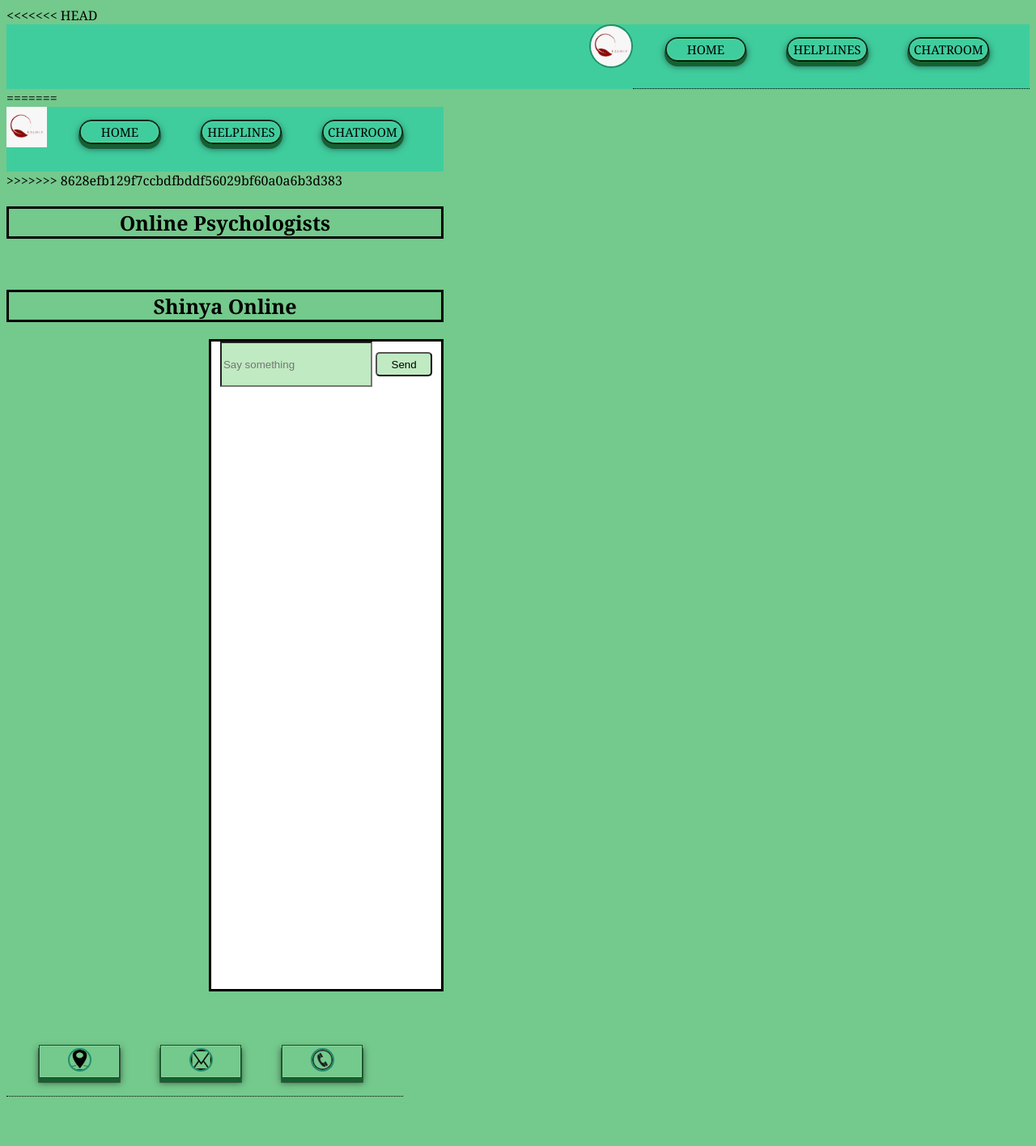
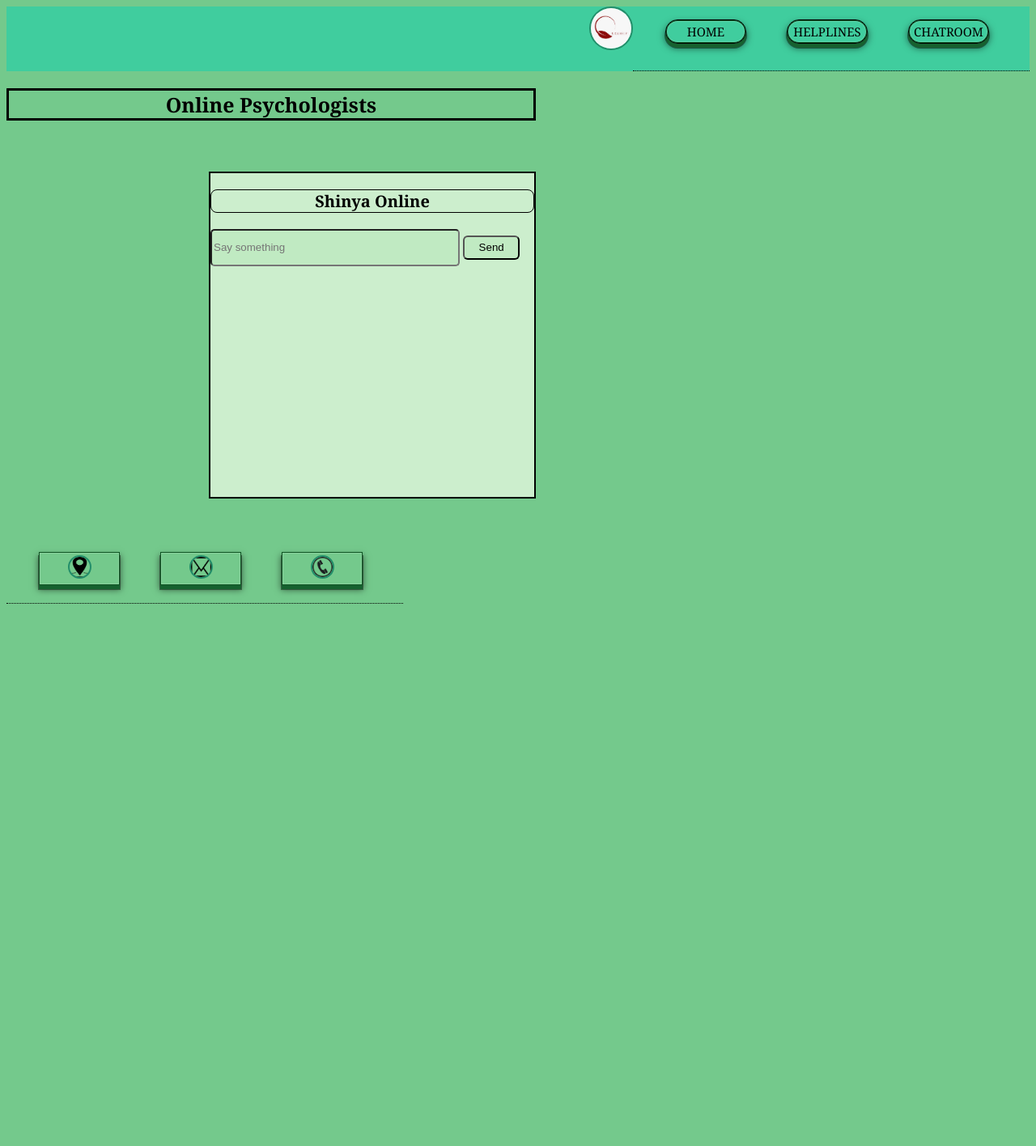
Before and after one commit to kamvegwij/FINAL-CAPSTONE, a Flask app: page /chat in a window 1280 px wide. Shown: the whole page at 81% size. After the commit the page ends 746 px from the top, so only its background shows below. Run offline with Flask 2, Linux system fonts and the light colour scheme; some libraries are stand-ins or nearby versions.

Commit message:
prototype

```diff
--- a/Product Development/app.py
+++ b/Product Development/app.py
@@ -1,5 +1,6 @@
 from flask import Flask, render_template, url_for, session, request, redirect
 from flask_socketio import SocketIO, send
+#from twilio.rest import Client
 
 app = Flask(__name__)
 app.config['SECRET_KEY'] = '123'
--- a/Product Development/static/css/style.css
+++ b/Product Development/static/css/style.css
@@ -24,9 +24,9 @@ sign up page styling
 }
 
 #signbtn{
-  height: 50px;
-  width: 90px;
-  border-radius: 5px;
+  height: 30px;
+  width: 80px;
+  border-radius: 2px;
   background-color: rgb(192, 234, 194);
 
 }
@@ -148,25 +148,29 @@ chatroom styling
   margin-left: 250px;
   margin-top: 20px;
   margin-bottom: 50px;
-  background-color: rgb(255, 255, 255);
-  text-align: center;
-  border: 3px solid black;
+  height: 400px;
+  width: 400px;
+  background-color: rgb(204, 238, 205);
+  text-align: left;
+  border: 2px solid black;
 }
 
 .chat-bod{
   background-color: rgb(116, 201, 140);
 }
 
-#message{
-  height: 50px;
-  width: 180px;
+#message {
+  height: 40px;
+  width: 300px;
   background-color: rgb(192, 234, 194);
+  border-radius: 5px;
 }
+
 
 #sendbtn {
   height: 30px;
   width: 70px;
-  border-radius: 5px;
+  border-radius: 6px;
   background-color: rgb(192, 234, 194);
 }
 #sendbtn:active {
@@ -197,11 +201,21 @@ h1 {
   font-size:30px;
 }
 h2 {
+
   text-align: center;
   color:rgb(0, 0, 0);
   font-size:25px;
   border: 3px solid black;
   border-radius: 0.5px;
+}
+
+h3 {
+
+  text-align: center;
+  color:rgb(0, 0, 0);
+  font-size:20px;
+  border: 1px solid black;
+  border-radius: 8px;
 }
 
 #logo {
--- a/Product Development/templates/chat.html
+++ b/Product Development/templates/chat.html
@@ -11,7 +11,7 @@
         <script src="https://ajax.googleapis.com/ajax/libs/jquery/1.12.4/jquery.min.js"></script>
         <title>QuickHelp-Chat</title>
     </head>
-<<<<<<< HEAD
+
     <body class="chat-bod">
         <div class = "nav">
             <img src="{{ url_for('static', filename='/img/quickhelplogo.jpeg') }}" align="left" id = "logo" width = 50 height = 50>
@@ -32,38 +32,29 @@
             </span>
         </div>
                 <div class = "psych-head">
-=======
-    <body>
-            <div class = "nav">
-                <img src="{{ url_for('static', filename='/img/quickhelplogo.jpeg') }}" class="img" align = "left" width = 50 height = 50>
-                <nav>
-                    <ul class id="horBar">
-                        <li>
-                        <a href="\chat"> CHATROOM </a>
-                        </li>
-                        <li>
-                        <a href = "\help"> HELPLINES </a>
-                        </li>
-                        <li>
-                        <a href = "\home"> HOME </a>
-                        </li>
-                    </ul>
-                </nav>
-            </div>
+
+
+
                 <div class = "left">
->>>>>>> 8628efb129f7ccbdfbddf56029bf60a0a6b3d383
+
                     <h2>Online Psychologists</h2><br>
                 </div>
-                <div class="chat-head">
-                    <h2>Shinya Online</h2>
-                </div>
+
 
                 <script src="{{ url_for('static', filename='/js/client.js') }}"> </script>
+
                     <div id="messages" class = "chat-display">
+                        <div class="chat-head">
+                            <h3>Shinya Online</h3>
+                        </div>
+
                         <input type="text" id="message" placeholder="Say something">
                         <button id="sendbtn">Send</button>
 
                     </div>
+
+
+
                     <div class = "bottom-section">
                         <span class="hovertext" data-hover="click on image to complete action">
                         <nav>
--- a/Product Development/templates/signup.html
+++ b/Product Development/templates/signup.html
@@ -28,11 +28,8 @@
 
             <br>
             <a href="/home">
-<<<<<<< HEAD
                 <button type="submit" id='signbtn'>Login</button>
-=======
-                <button type="submit" id = 'signbtn'>Login</button>
->>>>>>> 8628efb129f7ccbdfbddf56029bf60a0a6b3d383
+                <button type="submit" id = 'signbtn'>Signup</button>
             </a>
 
 
```
